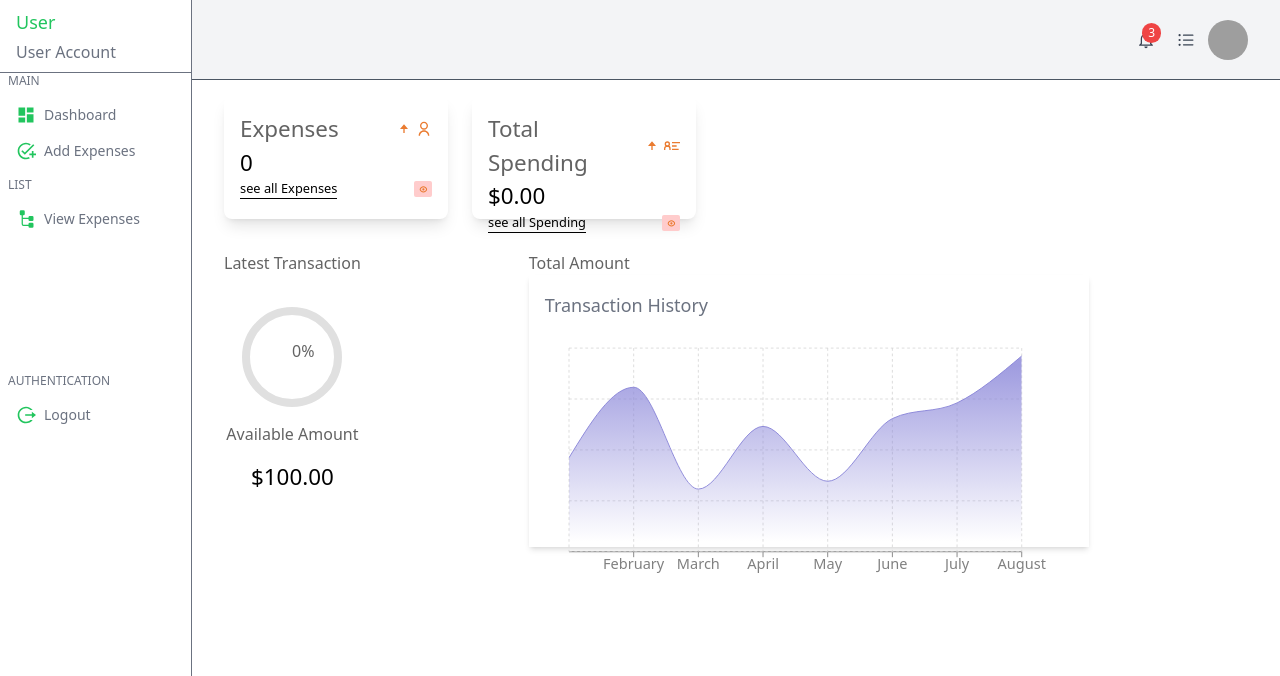
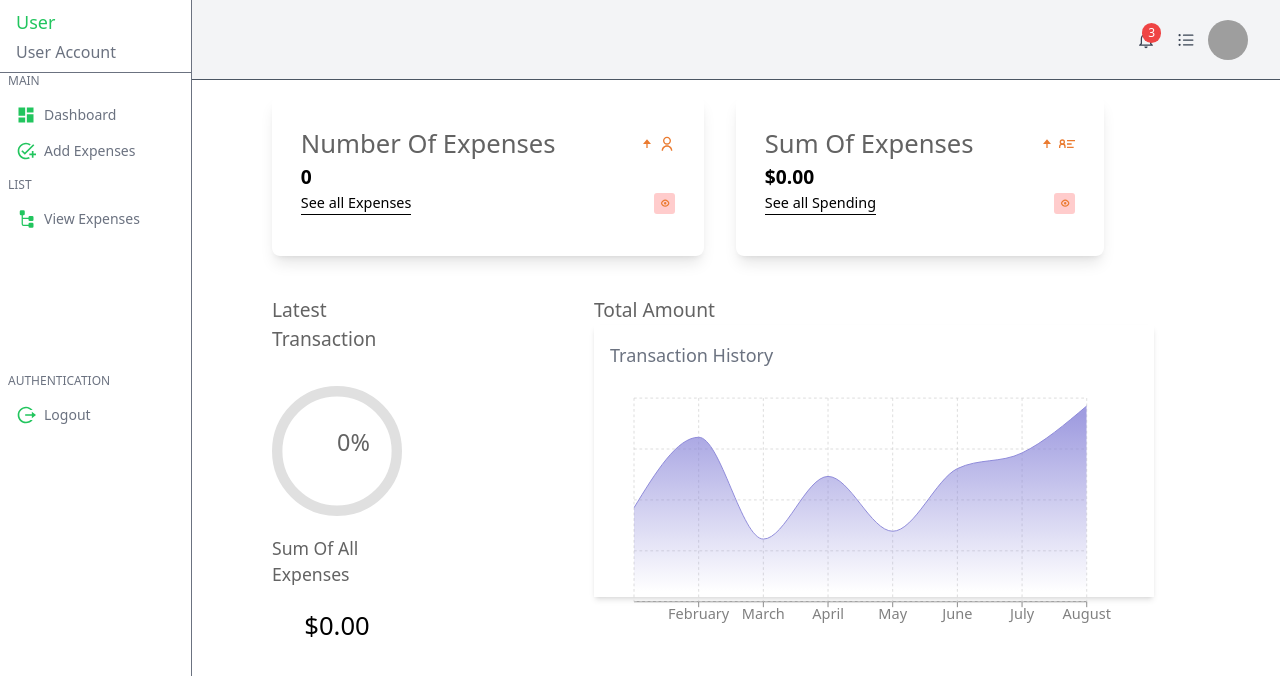
Before and after one commit to elisate/expensetrackweb, a React (Vite) app: page /dashboard in a window 1280 px wide. Shown: the top 676 px of the page. Built offline with nearby package versions, Linux system fonts and the light colour scheme; grey boxes are pictures that could not be loaded.

Commit message:
fix some change

```diff
--- a/src/dashboards/pages/Dashboard.tsx
+++ b/src/dashboards/pages/Dashboard.tsx
@@ -25,85 +25,85 @@ const Dashboard: React.FC<DashboardProps> = ({ expenses }) => {
   );
 
   return (
-    <div className="ml-[14rem] pt-[6rem] pr-[2rem]">
-      <div className="flex flex-col md:flex-row gap-[1.5rem]">
+    <div className="ml-0 md:ml-[14rem] pt-[4rem] md:pt-[6rem] px-[1rem] md:px-[3rem] mb-6">
+      <div className="flex flex-col md:flex-row gap-[2rem]">
         {/* Big Card - Expenses */}
-        <div className="shadow-lg w-full md:w-[14rem] h-[7.7rem] p-[1rem] rounded-lg bg-white">
+        <div className="shadow-lg w-full md:w-[20rem] lg:w-[27rem] h-[10rem] p-[1.8rem] rounded-lg bg-white">
           <div className="flex justify-between items-center">
-            <div className="text-[1.4rem] font-medium text-[#636363]">
-              Expenses
+            <div className="text-[1.6rem] font-medium text-[#636363]">
+              Number Of Expenses
             </div>
             <div className="text-[#ea7b30] flex items-center">
               <BiSolidUpArrowAlt />
               <RiUserLine className="ml-1" />
             </div>
           </div>
-          <div className="text-[1.4rem] font-medium">{totalExpenses}</div>
+          <div className="text-[1.2rem] font-semibold">{totalExpenses}</div>
           <div className="flex justify-between items-center">
-            <div className="border-b-[1.3px] border-black text-[0.8rem]">
-              see all Expenses
+            <div className="border-b-[1.3px] border-black text-[0.9rem] cursor-pointer">
+              See all Expenses
             </div>
-            <div className="bg-[#ffcccc] rounded-[2px] text-[#ea7b30] h-[1rem] w-[1.1rem] flex items-center justify-center">
-              <GrFormView className="text-[0.8rem]" />
+            <div className="bg-[#ffcccc] rounded-[3px] text-[#ea7b30] h-[1.3rem] w-[1.3rem] flex items-center justify-center">
+              <GrFormView className="text-[0.9rem]" />
             </div>
           </div>
         </div>
 
         {/* Big Card - Total Spending */}
-        <div className="shadow-lg w-full md:w-[14rem] h-[7.7rem] p-[1rem] rounded-lg bg-white">
+        <div className="shadow-lg w-full md:w-[20rem] lg:w-[23rem] h-[10rem] p-[1.8rem] rounded-lg bg-white">
           <div className="flex justify-between items-center">
-            <div className="text-[1.4rem] font-medium text-[#636363]">
-              Total Spending
+            <div className="text-[1.6rem] font-medium text-[#636363]">
+              Sum Of Expenses
             </div>
             <div className="text-[#ea7b30] flex items-center">
               <BiSolidUpArrowAlt />
               <GrContactInfo className="ml-1" />
             </div>
           </div>
-          <div className="text-[1.4rem] font-medium">
+          <div className="text-[1.2rem] font-semibold">
             ${totalSpending.toFixed(2)}
           </div>
           <div className="flex justify-between items-center">
-            <div className="border-b-[1.3px] border-black text-[0.8rem]">
-              see all Spending
+            <div className="border-b-[1.3px] border-black text-[0.9rem] cursor-pointer">
+              See all Spending
             </div>
-            <div className="bg-[#ffcccc] rounded-[2px] text-[#ea7b30] h-[1rem] w-[1.1rem] flex items-center justify-center">
-              <GrFormView className="text-[0.8rem]" />
+            <div className="bg-[#ffcccc] rounded-[3px] text-[#ea7b30] h-[1.3rem] w-[1.3rem] flex items-center justify-center">
+              <GrFormView className="text-[0.9rem]" />
             </div>
           </div>
         </div>
       </div>
 
-      <div className="pt-[2rem] flex flex-col lg:flex-row gap-[7rem]">
+      <div className="pt-[2.5rem] flex flex-col lg:flex-row gap-[4rem] lg:gap-[8rem]">
         <div>
-          <div className="text-[1rem] font-medium text-[#636363]">
+          <div className="text-[1.2rem] font-medium text-[#636363]">
             Latest Transaction
           </div>
-          <div className="pt-[2rem] flex flex-col justify-center items-center gap-[0.9rem]">
-            <div className="w-[100px] h-[100px]">
+          <div className="pt-[2rem] flex flex-col justify-center items-center gap-[1.2rem]">
+            <div className="w-[130px] h-[130px]">
               <CircularProgressbar
-                value={(totalSpending / 100) * 75} // This can be adjusted as needed
+                value={(totalSpending / 100) * 75} // Adjust as needed
                 text={`${((totalSpending / 100) * 75).toFixed(0)}%`}
                 styles={buildStyles({
                   textColor: "#636363",
                   pathColor: "#93CAAB",
                   trailColor: "#e0e0e0",
-                  textSize: "16px",
+                  textSize: "18px",
                   pathTransitionDuration: 0.5,
                 })}
               />
             </div>
-            <div className="text-[1rem] font-medium text-[#636363]">
-              Available Amount
+            <div className="text-[1.1rem] font-medium text-[#636363]">
+              Sum Of All Expenses
             </div>
-            <div className="text-[1.4rem] font-medium">
-              ${(100 - totalSpending).toFixed(2)}
+            <div className="text-[1.6rem] font-medium">
+              ${totalSpending.toFixed(2)}
             </div>
           </div>
         </div>
 
-        <div className="pl-14">
-          <div className="text-[1rem] font-medium text-[#636363]">
+        <div className="pl-0 lg:pl-16 w-full">
+          <div className="text-[1.2rem] font-medium text-[#636363]">
             Total Amount
           </div>
           <Chart aspect={2} title="Transaction History" />
--- a/src/dashboards/pages/ExpenseList.tsx
+++ b/src/dashboards/pages/ExpenseList.tsx
@@ -22,6 +22,12 @@ const ExpenseList: React.FC<ExpenseListProps> = ({
   const filteredExpenses = filterCategory
     ? expenses.filter((exp) => exp.category === filterCategory)
     : expenses;
+
+  // Calculate total of filtered expenses
+  const totalAmount = filteredExpenses.reduce(
+    (sum, exp) => sum + exp.amount,
+    0
+  );
 
   return (
     <div className="flex justify-center items-center min-h-screen">
@@ -78,6 +84,11 @@ const ExpenseList: React.FC<ExpenseListProps> = ({
             ))}
           </tbody>
         </table>
+
+        {/* Total Expenses Section */}
+        <div className="text-right font-semibold text-gray-700 mt-4">
+          Total Expenses: ${totalAmount.toFixed(2)}
+        </div>
       </div>
     </div>
   );
```
